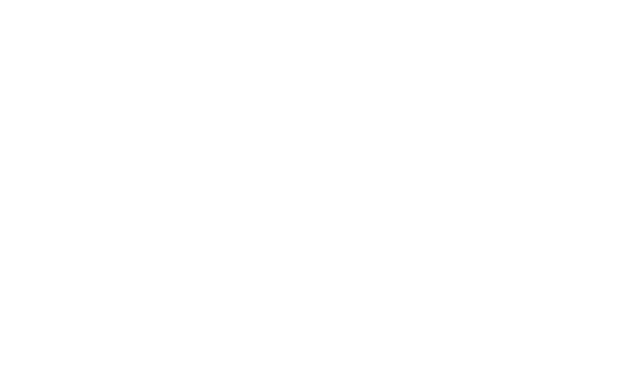
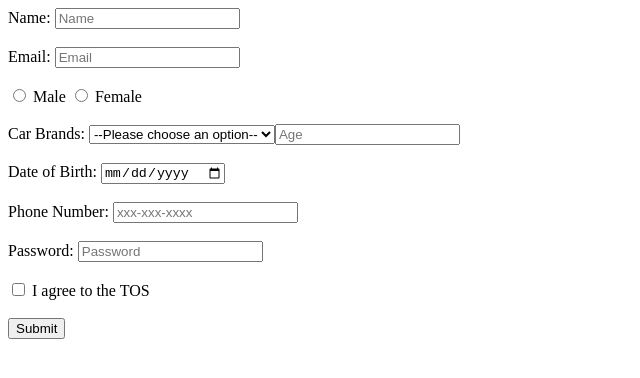
Before and after one commit to acciojob/signup-form-car-saketgoswami09, a website: page main.html in a window 1280 px wide. Shown: the whole page, without its empty margins (0-640 px from the left). Drawn offline with Linux system fonts and the light colour scheme.

Commit message:
created a submission

```diff
--- a/main.html
+++ b/main.html
@@ -7,6 +7,60 @@
 </head>
 
 <body>
+	<form>
+		<label for="Name">Name:</label>
+		<input type="text" placeholder = "Name" id = "name" required>
+         <br><br>
+
+		<label for="Email">Email:</label>
+		<input type="email" placeholder = "Email" id = "email" required>
+		<br><br>
+
+
+		 <input type="radio" id="gender_m" name="gender" value="male" required>
+         <label for="gender_m">Male</label>
+		 <input type="radio" id="gender_m" name="gender" value="female" required>
+         <label for="gender_m">Female</label>
+		<br><br>
+
+		 <!-- Car Brands -->
+       <label for="cars">Car Brands:</label>
+       <select id="cars" name="cars" required>
+       <option value="">--Please choose an option--</option>
+       <option value="toyota">Toyota</option>
+       <option value="honda">Honda</option>
+       <option value="ford">Ford</option>
+
+		     <!-- Age -->
+    <label for="age">Age:</label>
+    <input type="number" id="age" name="age" placeholder="Age" required>
+    <br><br>
+
+    <!-- Date of Birth -->
+    <label for="dob">Date of Birth:</label>
+    <input type="date" id="dob" name="dob" required>
+    <br><br>
+
+    <!-- Phone Number -->
+    <label for="tel">Phone Number:</label>
+    <input type="tel" id="tel" name="tel" placeholder="xxx-xxx-xxxx" pattern="[0-9]{3}-[0-9]{3}-[0-9]{4}">
+    <br><br>
+
+    <!-- Password -->
+    <label for="password">Password:</label>
+    <input type="password" id="password" name="password" placeholder="Password" required>
+    <br><br>
+
+    <!-- Terms of Service -->
+    <input type="checkbox" id="tos" name="tos" required>
+    <label for="tos">I agree to the TOS</label>
+    <br><br>
+
+    <!-- Submit Button -->
+    <button type="submit">Submit</button>
+    </select>
+    <br><br>
+	</form>
 	<!-- the entire body must be written by student -->
     <script type="text/javascript" src="./script.js">
 </script>
```
